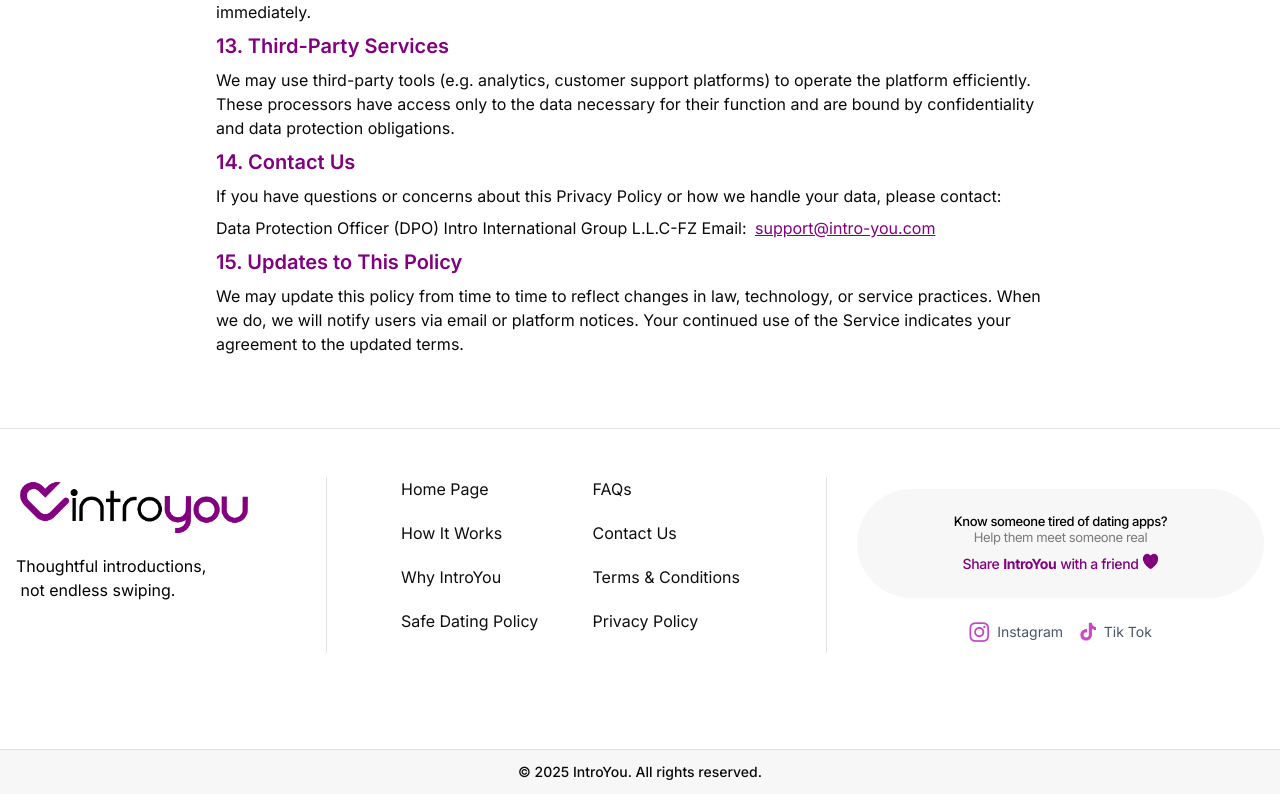
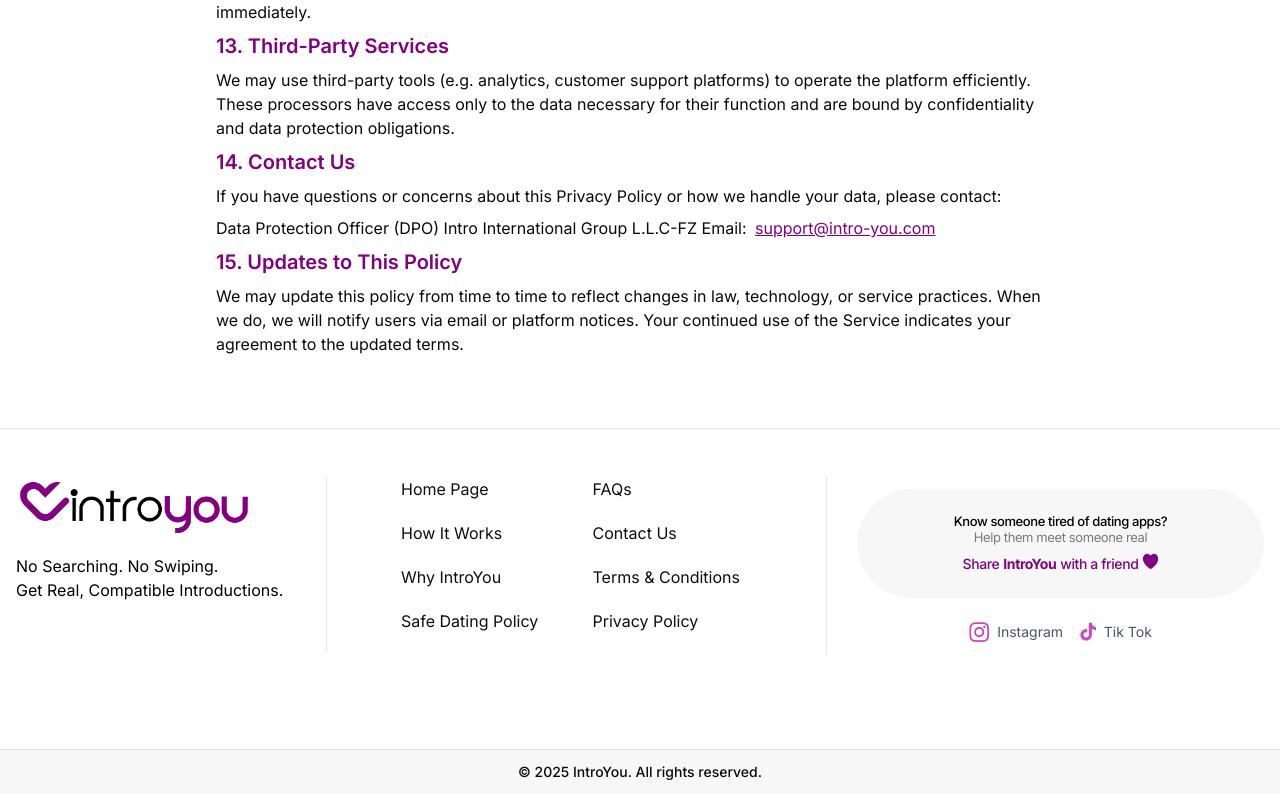
Before and after one commit to Vidhi-modi1/Intro-You, a React (Vite) app: page /policy in a window 1280 px wide. Shown: the part 2177-2971 px from the top of the page. Built offline with nearby package versions, Linux system fonts and the light colour scheme; no server answers; a web font is replaced by a local one.

Commit message:
latest with changes uploaded

```diff
--- a/src/components/FooterApp.jsx
+++ b/src/components/FooterApp.jsx
@@ -32,9 +32,10 @@ const FooterApp = () => {
           <div className="w-full lg:w-2/12 footer-top">
             <img src={logoImage} alt="IntroYou" className="h-8 mb-4 cursor-pointer" onClick={() => navigate("/")} />
             <p className="text-black mb-6">
-              Thoughtful introductions,
+              No Searching. No Swiping.
               <br />
-              &nbsp;not endless swiping.
+              Get Real, Compatible Introductions.
+
             </p>
           </div>
 
--- a/src/components/HomePage.tsx
+++ b/src/components/HomePage.tsx
@@ -97,7 +97,7 @@ useEffect(() => {
       const countReferralClick = async () => {
         try {
           const response = await fetch(
-            "https://lvpro.live/introyou/api/count-refferal-clicks",
+            "https://console.intro-you.com/api/count-refferal-clicks",
             {
               method: "POST",
               headers: {
@@ -221,11 +221,12 @@ useEffect(() => {
         <div className="absolute inset-0 bg-black/50"></div>
         <div className="max-w-4xl mx-auto text-center relative z-10 banner-main">
           <h1 className="text-5xl md:text-[64px] mb-2 playfair-display leading-tight banner-heading font-semibold">
-            The Intentional Way To Date
+            Dating, Done Properly.
           </h1>
           <p className="text-xl md:text-[32px] mb-12 text-gray-200 max-w-2xl mx-auto leading-10 font-normal letter-04">
-            Thoughtful introductions, designed for people who want something
-            real.
+            No Searching. No Swiping. <br></br>
+Get Real, Handpicked Introductions.
+
           </p>
 
           <div className="flex flex-col items-center justify-center gap-6 mb-16 banner-btn">
```
Also changed, not shown: 1 other file (tests, documents, lock files or other folders).
